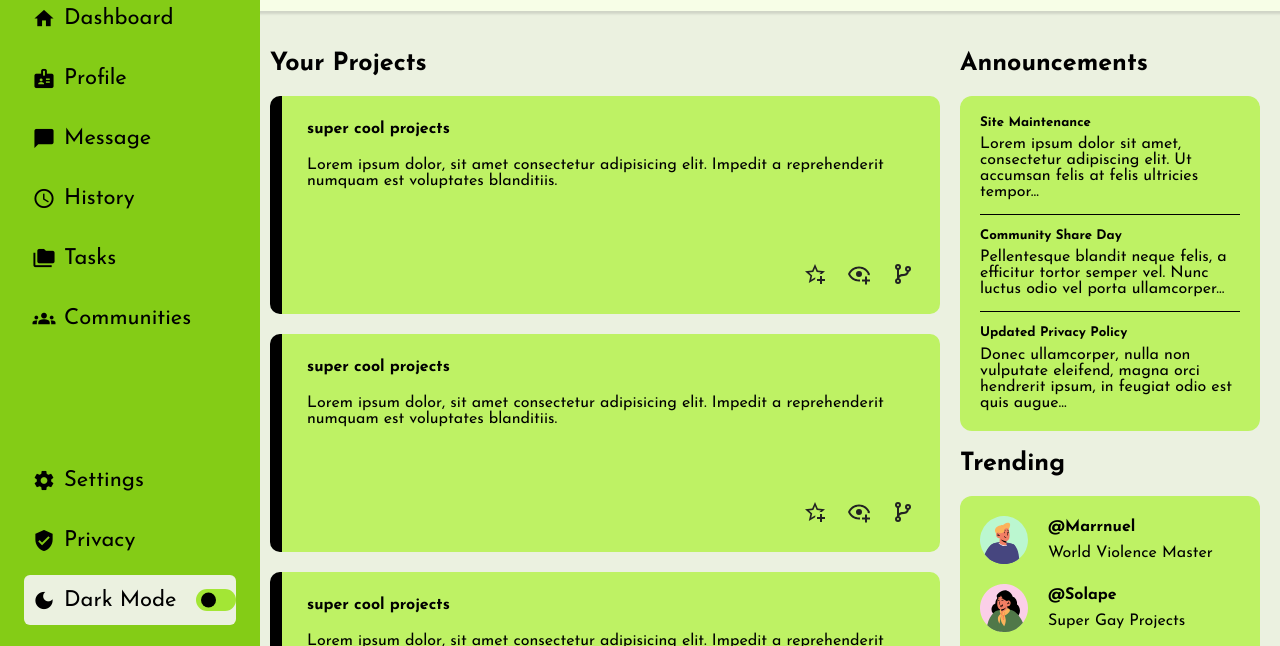
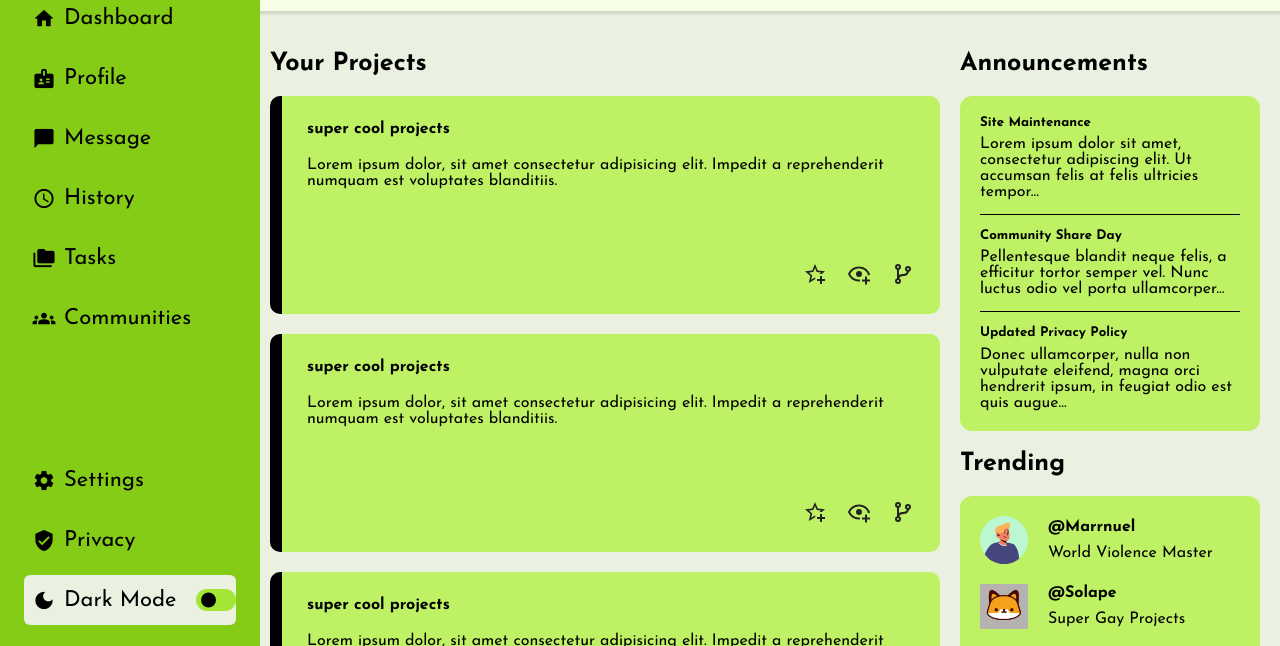
Before and after one commit to REGSYBABA/ADMIN-DASHBOARD, a plain HTML site: page index.html in a window 1280 px wide. Shown: the part 149-795 px from the top of the page. Drawn offline with Linux system fonts and the light colour scheme.

Commit message:
Added new images

```diff
--- a/index.html
+++ b/index.html
@@ -305,7 +305,7 @@
                   </div>
 
                   <div class="t-avatar">
-                    <img src="/images/solape.svg" alt="avatar2" class="trending-ava-img">
+                    <img src="/images/cat.png" alt="avatar2" class="trending-ava-img">
                     <div class="text-avatar">
                       <h4>@Solape</h4>
                       <p>Super Gay Projects</p>
```
Also changed, not shown: images/cat.png (added).
